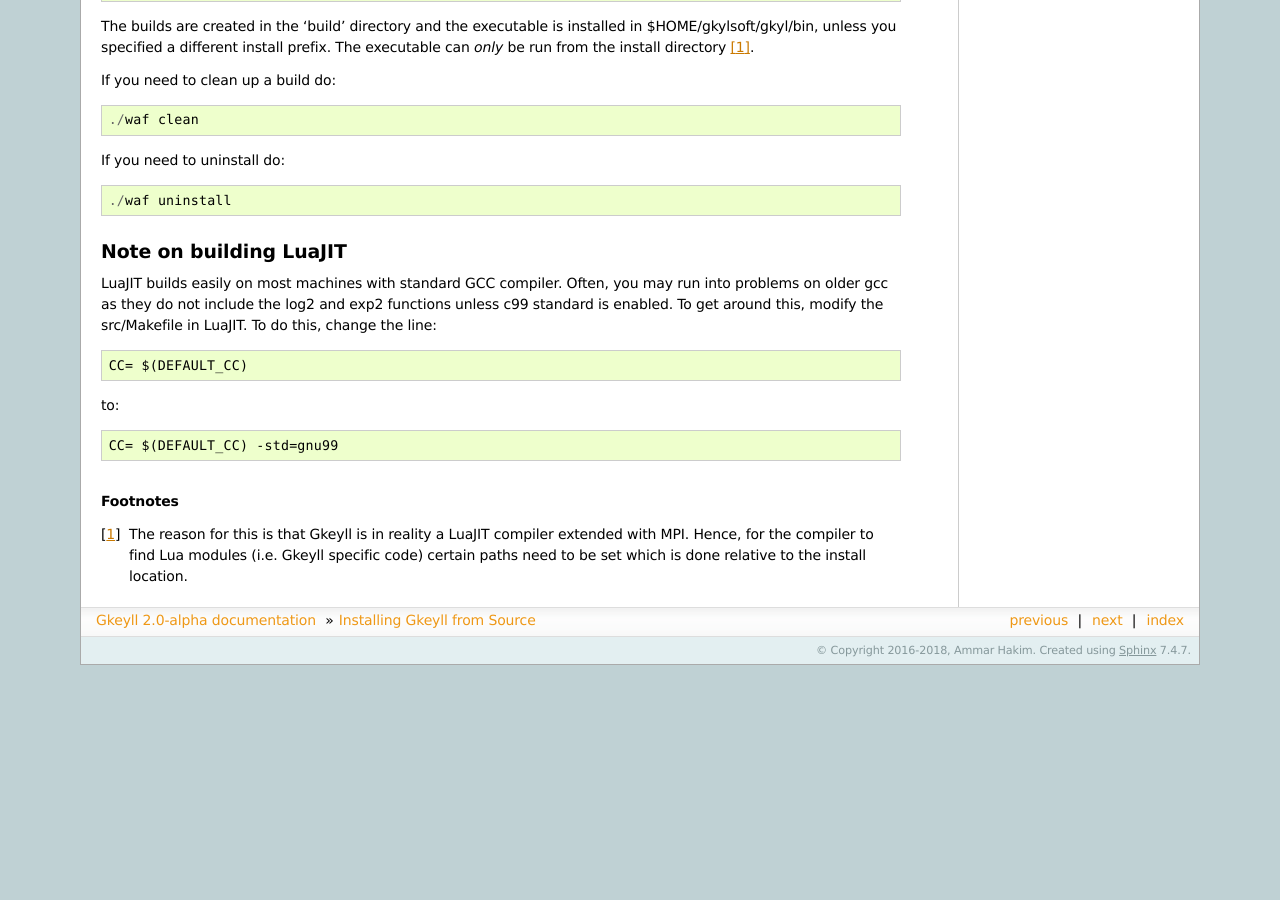
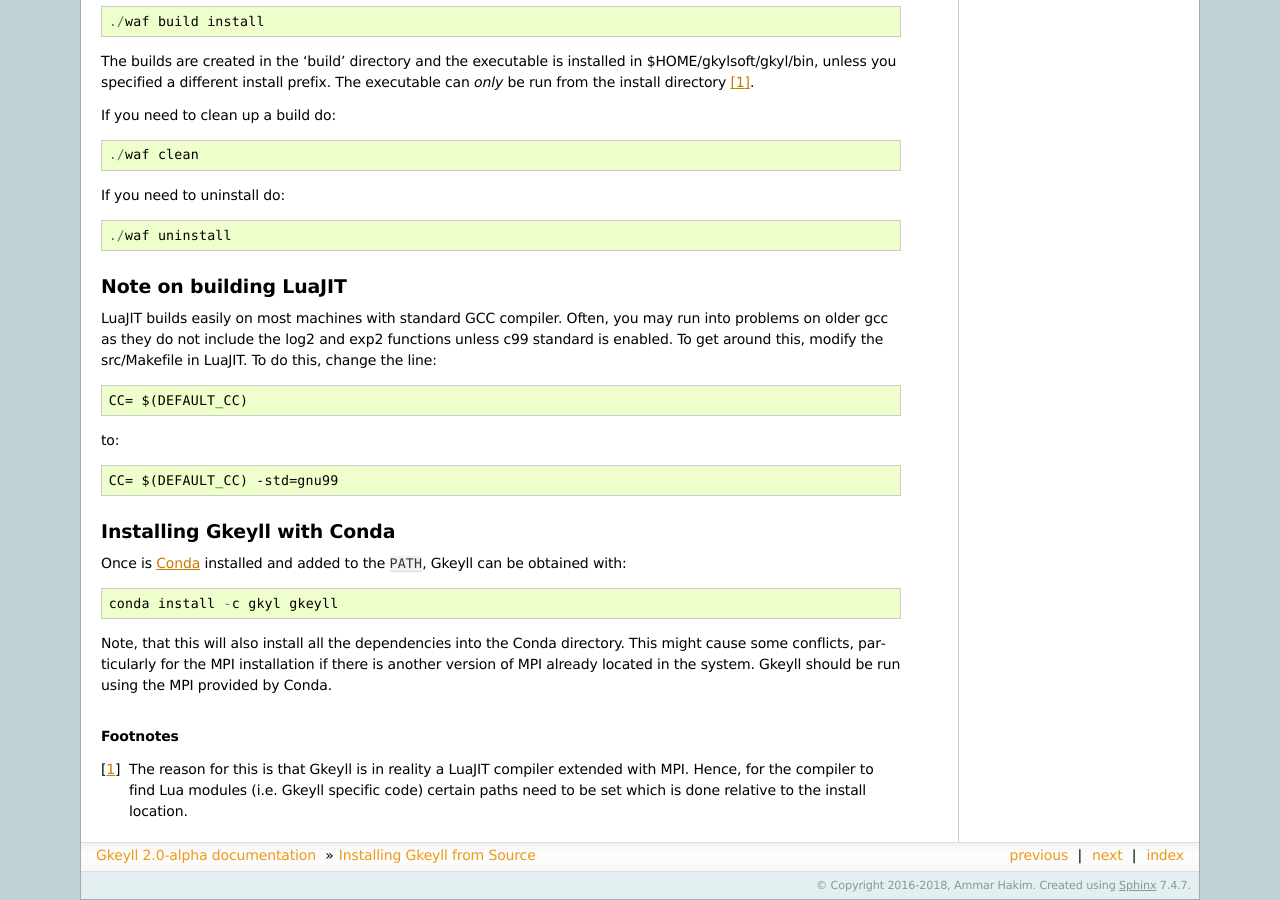
Before and after one commit to ammarhakim/gkyl-doc, a Sphinx documentation site: the page built from source/gkyl/install.rst, in a window 1280 px wide and 900 px high, scrolled down 1723 px. Built offline with Sphinx 7.4.7, drawn with Linux system fonts in a browser that asks for light colours; before the commit the page ends 2388 px from its top, so only the background shows below that; some of the changed text lies outside the part shown.

Commit message:
added conda build for gkyl

```diff
--- a/source/gkyl/authors.rst
+++ b/source/gkyl/authors.rst
@@ -18,5 +18,7 @@
 
 The other contributors are (to either Gkeyll 1.0 or Gkeyll code) are:
 Eric Shi, James (Jimmy) Juno, Tess Bernard, Jonathan Ng, Petr Cagas,
-Liang Wang, Mana F. Rodriguez, Jason TenBarge, Chaunfei Dong, Bhuvana
-Srinivasan and Noah Mandel.
+Liang Wang, Mana F. Rodriguez, Jason TenBarge, Chuanfei Dong, `Bhuvana
+Srinivasan
+<https://www.aoe.vt.edu/people/faculty/srinivasan/personal-page.html>`_,
+and Noah Mandel.
--- a/source/gkyl/install.rst
+++ b/source/gkyl/install.rst
@@ -22,6 +22,9 @@
 - MPI
 - ADIOS IO library
 - Eigen
+
+Alternatively, a pre-packaged executable can be obtained with the
+`Conda <https://conda.io/miniconda.html>`_ package manager.
 
 Getting the code
 ----------------
@@ -142,6 +145,20 @@
 
     CC= $(DEFAULT_CC) -std=gnu99
 
+
+Installing Gkeyll with Conda
+----------------------------
+
+Once is `Conda <https://conda.io/miniconda.html>`_ installed and
+added to the ``PATH``, Gkeyll can be obtained with::
+
+  conda install -c gkyl gkeyll
+
+Note, that this will also install all the dependencies into the Conda
+directory. This might cause some conflicts, particularly for the MPI
+installation if there is another version of MPI already located in the
+system. Gkeyll should be run using the MPI provided by Conda.
+
 .. rubric:: Footnotes
 
 .. [#why] The reason for this is that Gkeyll is in reality a LuaJIT
--- a/source/index.rst
+++ b/source/index.rst
@@ -7,8 +7,10 @@
 is written in a combination of LuaJIT and C++. Most of the top-level
 code is written in LuaJIT, while time-critical parts are written in
 C++. Gkeyll is developed at `Princeton Plasma Physics Laboratory
-(PPPL) <http://www.pppl.gov>`_. For a full list of contributors see
-:doc:`Authors <gkyl/authors>` list.
+(PPPL) <http://www.pppl.gov>`_ in collaboration with Princeton
+University, University of Maryland, Virginia Tech, University of New
+Hampshire, University of Texas at Austin, and Darthmouth College. For
+a full list of contributors see :doc:`Authors <gkyl/authors>` list.
 
 Gkeyll 2.0 has been designed from ground up and has significant
 flexibility and algorithmic innovations compared to the previous
```
